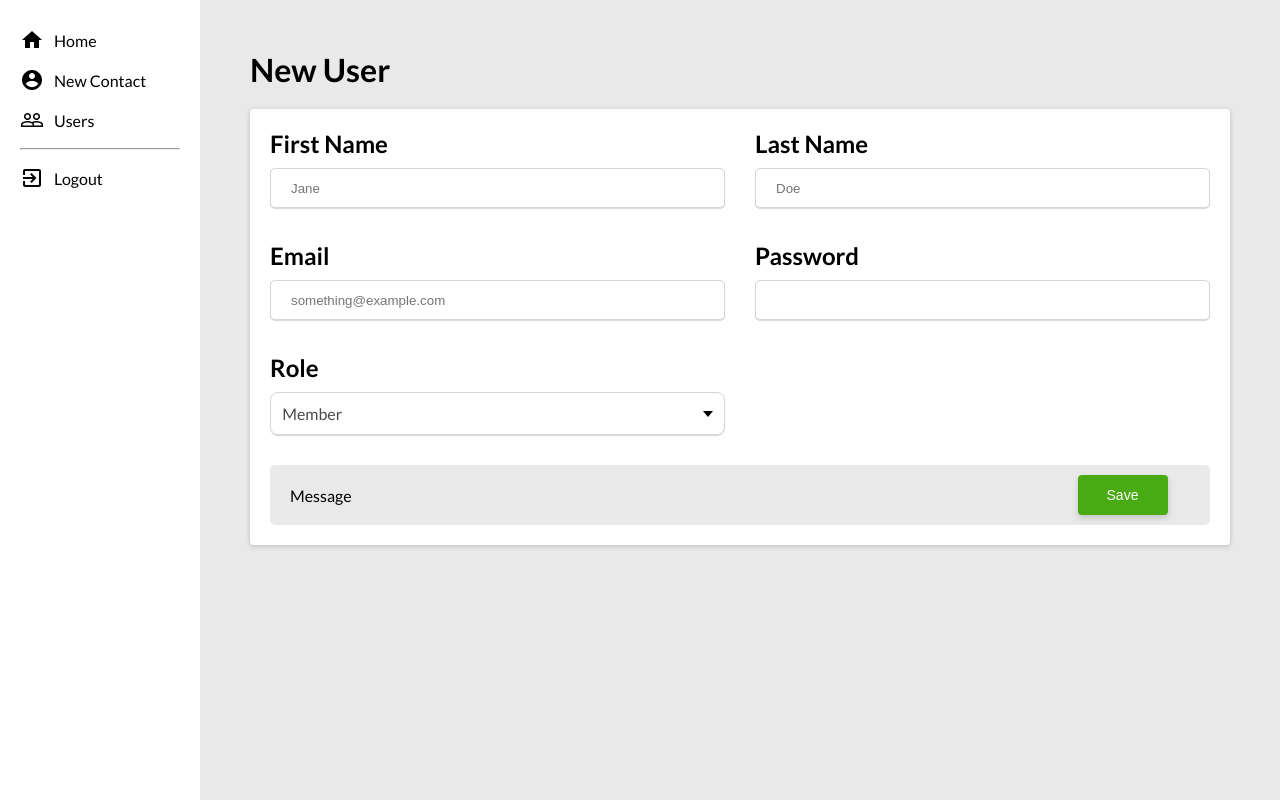
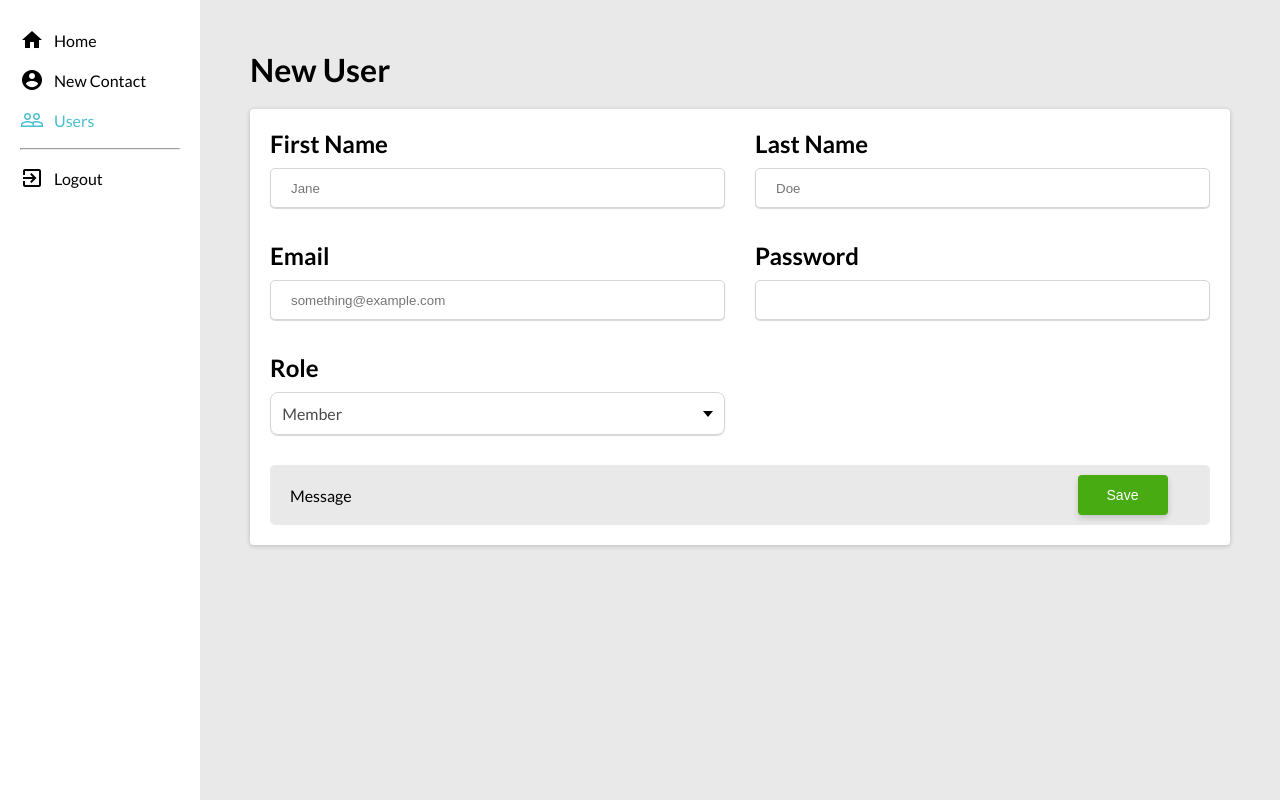
Before and after one commit to JamillaMo/info2180-finalproject, a PHP site: page /addUserPage.php in a window 1280 px wide. Shown: the part 70-870 px from the top of the page. Run offline with PHP 8.4, Linux system fonts and the light colour scheme.

Commit message:
Added paths to anchor tags in navigation

```diff
--- a/addUserPage.php
+++ b/addUserPage.php
@@ -31,7 +31,7 @@ if(!isset($_SESSION['id'])){
             <ul>
                 <a href="dashboard.php"><li><i class="material-icons">home</i>Home</li></a>
                 <a href="create-contact.html"><li><i class="material-icons">account_circle</i>New Contact</li></a>
-                <a href="#"><li><i class="material-icons">people_outline</i>Users</li></a>
+                <a href="view_users.php" class="currentPage"><li><i class="material-icons">people_outline</i>Users</li></a>
                 <hr>
                 <a href="php/logout.php"><li><i class="material-icons">exit_to_app</i>Logout</li></a>
             </ul>
--- a/create-contact.html
+++ b/create-contact.html
@@ -22,8 +22,8 @@
         <aside>
             <ul>
                 <a href="dashboard.php"><li><i class="material-icons">home</i>Home</li></a>
-                <a href="create-contact.html" class="currentPage"><li><i class="material-icons">account_circle</i>New Contact</li></a>
-                <a href="#"><li><i class="material-icons">people_outline</i>Users</li></a>
+                <a href="#" class="currentPage"><li><i class="material-icons">account_circle</i>New Contact</li></a>
+                <a href="view_users.php"><li><i class="material-icons">people_outline</i>Users</li></a>
                 <hr>
                 <a href="php/logout.php"><li><i class="material-icons">exit_to_app</i>Logout</li></a>
             </ul>
--- a/css/view_users.css
+++ b/css/view_users.css
@@ -116,6 +116,10 @@ aside i{
     margin-right: 10px;
 }*/
 
+.currentPage{
+    color: rgb(74, 192, 207);
+}
+
 aside {
     width: 250px;
     background-color: white;
--- a/dashboard.php
+++ b/dashboard.php
@@ -39,7 +39,7 @@ session_start();
             <ul>
                 <a href="#" class="currentPage"><li><i class="material-icons">home</i>Home</li></a>
                 <a href="create-contact.html"><li><i class="material-icons">account_circle</i>New Contact</li></a>
-                <a href="#"><li><i class="material-icons">people_outline</i>Users</li></a>
+                <a href="view_users.php"><li><i class="material-icons">people_outline</i>Users</li></a>
                 <hr>
                 <a href="php/logout.php"><li><i class="material-icons">exit_to_app</i>Logout</li></a>
             </ul>
```
Also changed, not shown: view_users.php (+4 -14 lines).
